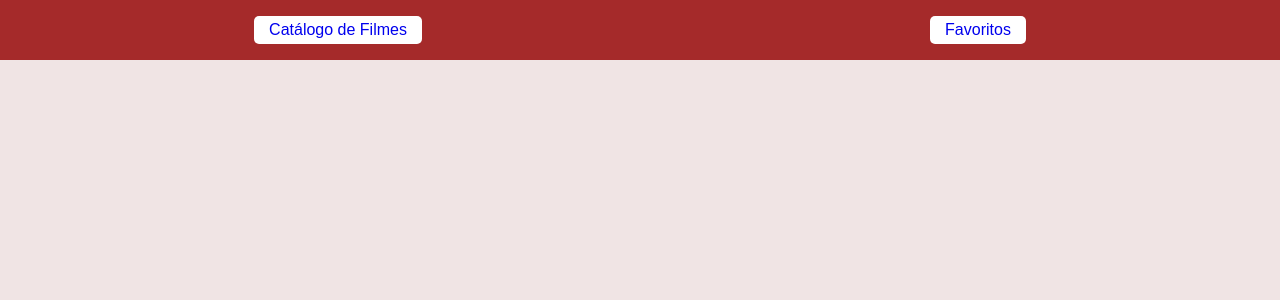
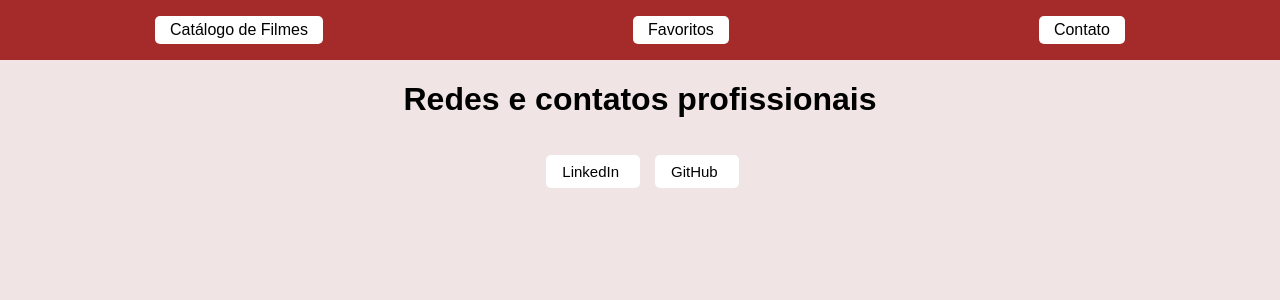
Before and after one commit to danillohss/movie-catalog, a Vue app: page /contato in a window 1280 px wide. Shown: the top 300 px of the page. Built offline with nearby package versions, Linux system fonts and the light colour scheme.

Commit message:
Footer and page contact

```diff
--- /dev/null
+++ b/src/components/Footer.vue
@@ -0,0 +1,13 @@
+<template>
+  <footer style="color: red">
+    Criado por ➡️
+    <a href="https://github.com/danillohss" target="_blank">Danillohss</a>
+  </footer>
+</template>
+
+<script>
+export default {};
+</script>
+
+<style>
+</style>
--- a/src/components/Header.vue
+++ b/src/components/Header.vue
@@ -1,7 +1,8 @@
 <template>
   <header id="header">
     <router-link to="/" class="catalogo">Catálogo de Filmes</router-link>
-    <router-link to="/favoritos" class="meus-favoritos">Favoritos</router-link>
+    <router-link to="/favoritos" class="my-favorites">Favoritos</router-link>
+    <router-link to="/contato" class="contact">Contato</router-link>
   </header>
 </template>
 
@@ -27,9 +28,21 @@ export default {};
   padding: 5px 15px;
   outline: none;
   border-radius: 5px;
+  color: black;
 }
 
-.meus-favoritos {
+.my-favorites {
+  text-decoration: none;
+  cursor: pointer;
+  border: 0;
+  background: #fff;
+  padding: 5px 15px;
+  outline: none;
+  color: black;
+  border-radius: 5px;
+}
+.contact {
+  color: black;
   text-decoration: none;
   cursor: pointer;
   border: 0;
--- /dev/null
+++ b/src/pages/Contact.vue
@@ -0,0 +1,54 @@
+<template>
+  <h1>Redes e contatos profissionais</h1>
+  <div class="contact">
+    <button>
+      <a target="blank" href="https://www.linkedin.com/in/danillohss"
+        >LinkedIn</a
+      ><br />
+    </button>
+    <button>
+      <a target="blank" href="https://github.com/danillohss">GitHub</a><br />
+    </button>
+  </div>
+</template>
+
+<script>
+export default {};
+</script>
+
+<style scoped>
+a {
+  color: black;
+  text-decoration: none;
+  background: #fff;
+  margin-right: 5px;
+  border-radius: 5px;
+  margin-top: 15px;
+  cursor: pointer;
+  border: 0;
+  padding: 8px;
+  font-size: 15px;
+  transition: all 0.5s;
+}
+a:hover {
+  background: brown;
+  color: #fff;
+}
+
+button {
+  margin-left: 10px;
+  margin-right: 5px;
+  border-radius: 5px;
+  margin-top: 15px;
+  cursor: pointer;
+  border: 0;
+  padding: 8px;
+  font-size: 15px;
+  transition: all 0.5s;
+  background: #fff;
+}
+button:hover {
+  background: brown;
+  color: #fff;
+}
+</style>
--- a/src/pages/Home.vue
+++ b/src/pages/Home.vue
@@ -10,18 +10,16 @@
         <router-link :to="`/filme/${movie.id}`">Acessar</router-link>
       </article>
     </div>
-    <footer style="color: red">
-      Criado por ➡️
-      <a href="https://github.com/danillohss" target="_blank">Danillohss</a>
-    </footer>
+    <Footer />
   </div>
 </template>
 
 <script>
 import api from "../service/api.js";
 import Loading from "../components/Loading.vue";
+import Footer from "../components/Footer.vue";
 export default {
-  components: { Loading },
+  components: { Loading, Footer },
   data() {
     return {
       movies: [],
--- a/src/pages/Movie.vue
+++ b/src/pages/Movie.vue
@@ -22,13 +22,15 @@
       </div>
     </div>
   </div>
+  <Footer />
 </template>
 
 <script>
 import api from "../service/api";
 import Loading from "../components/Loading.vue";
+import Footer from "../components/Footer.vue";
 export default {
-  components: { Loading },
+  components: { Loading, Footer },
   props: ["id"],
   data() {
     return {
@@ -42,12 +44,12 @@ export default {
       let movies = JSON.parse(myList) || [];
       const hasMovie = movies.some((movie) => movie.id === this.movie.id);
       if (hasMovie) {
-        alert('O Filme já está em sua lista!')
+        alert("O Filme já está em sua lista!");
         return;
       }
       movies.push(this.movie);
       localStorage.setItem("myMovie", JSON.stringify(movies));
-      alert('Filme adicionado aos favoritos!')
+      alert("Filme adicionado aos favoritos!");
     },
   },
   async created() {
--- a/src/pages/MyMovies.vue
+++ b/src/pages/MyMovies.vue
@@ -18,13 +18,15 @@
         </li>
       </ul>
     </div>
+    <Footer />
   </div>
 </template>
 
 <script>
 import Loading from "../components/Loading";
+import Footer from "../components/Footer";
 export default {
-  components: { Loading },
+  components: { Loading, Footer },
   data() {
     return {
       loading: true,
@@ -103,11 +105,19 @@ button {
   transition: all 0.5s;
   background: #fff;
 }
+
 button:hover {
   background: brown;
   color: #fff;
 }
+
 span {
   font-size: 25px;
 }
+
+h1 {
+  align-items: center;
+  justify-content: center;
+  display: flex;
+}
 </style>
--- a/src/router.js
+++ b/src/router.js
@@ -3,6 +3,7 @@ import Home from './pages/Home';
 import Movie from './pages/Movie';
 import Error from './pages/Error';
 import MyMovies from './pages/MyMovies';
+import Contact from './pages/Contact';
 
 const routes = [
     {
@@ -22,6 +23,11 @@ const routes = [
         name: 'MyMovies',
     },
     {
+        path: '/contato',
+        component: Contact,
+        name: 'Contact',
+    },
+    {
         path: '/*/*',
         component: Error,
         name: 'Error',
```
